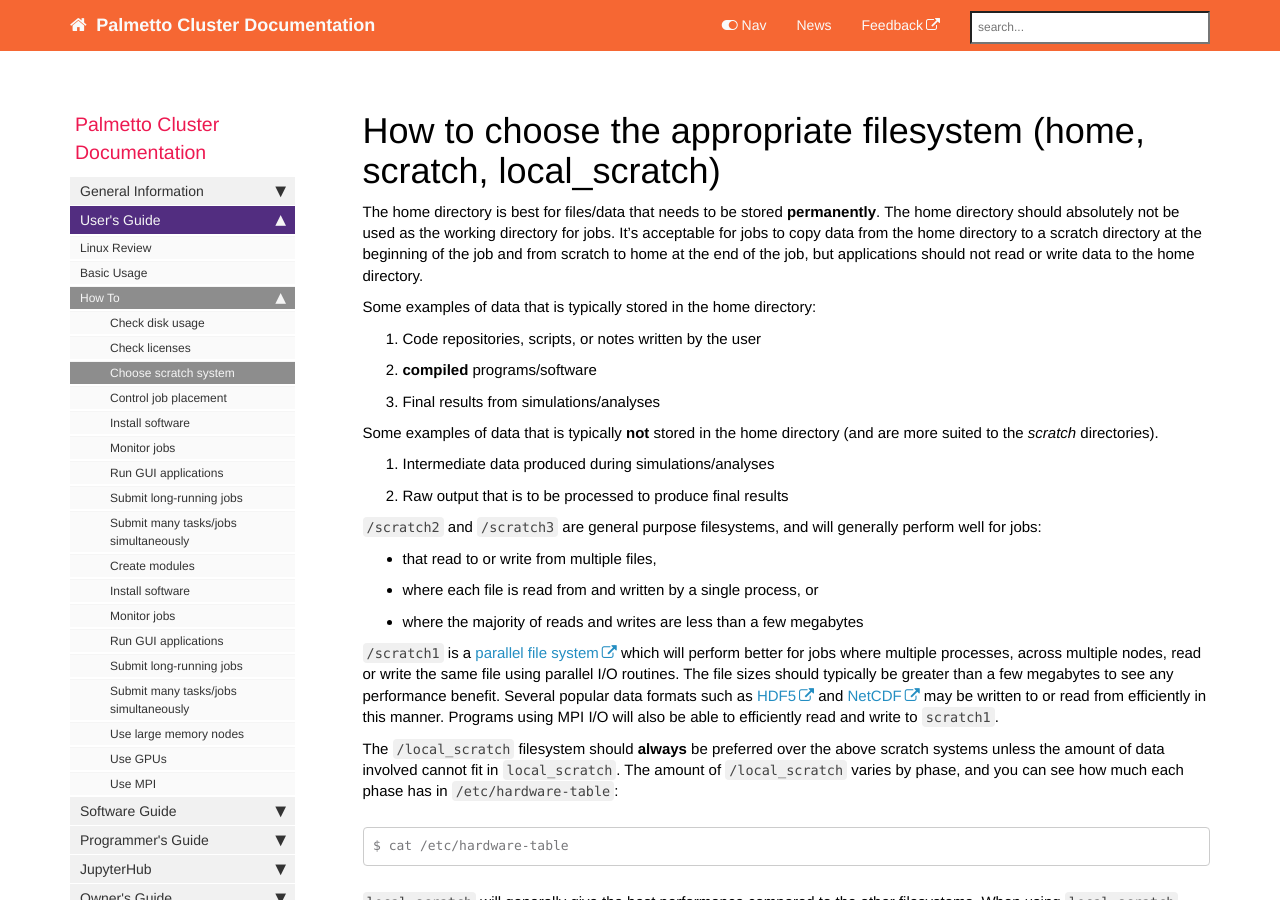
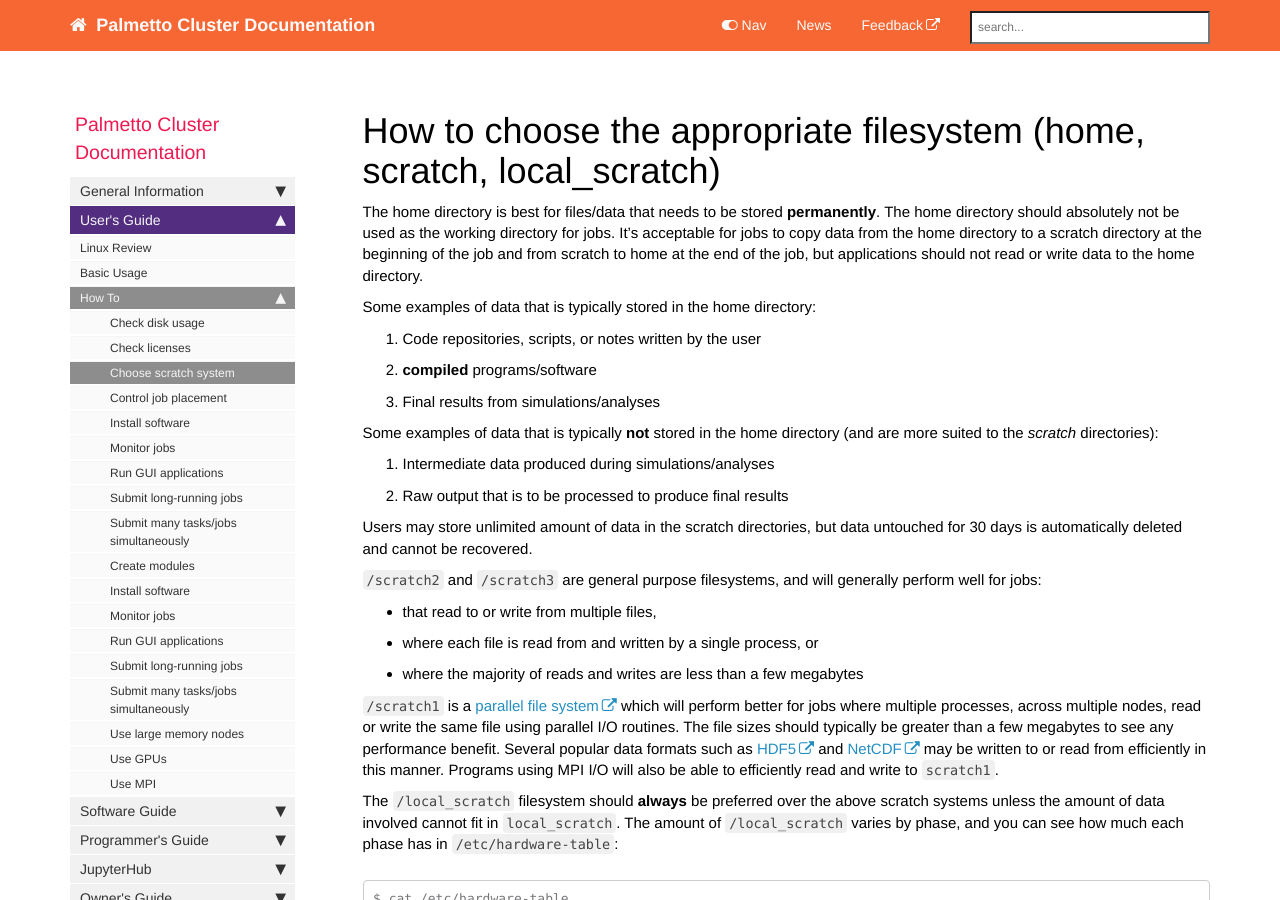
Before and after one commit to clemsonciti/palmetto-documentation, a Jekyll site: the page built from pages/documentation/howtos/userguide_howto_choose_right_filesystem.md, in a window 1280 px wide and 900 px high. Built offline with Jekyll 4.4.1, drawn with Linux system fonts in a browser that asks for light colours; nearby versions of some CDN libraries; comment, search, counter and statistics services are not loaded.

Commit message:
Additional note about scratch purge

```diff
--- a/pages/documentation/howtos/userguide_howto_choose_right_filesystem.md
+++ b/pages/documentation/howtos/userguide_howto_choose_right_filesystem.md
@@ -20,10 +20,14 @@
 1. Final results from simulations/analyses
 
 Some examples of data that is typically **not** stored in the home directory
-(and are more suited to the *scratch* directories).
+(and are more suited to the *scratch* directories):
 
 1. Intermediate data produced during simulations/analyses
 1. Raw output that is to be processed to produce final results
+
+Users may store unlimited amount of data in the scratch directories,
+but data untouched for 30 days is automatically deleted and cannot
+be recovered.
 
 `/scratch2` and `/scratch3` are general purpose filesystems,
 and will generally perform well for jobs:
```
